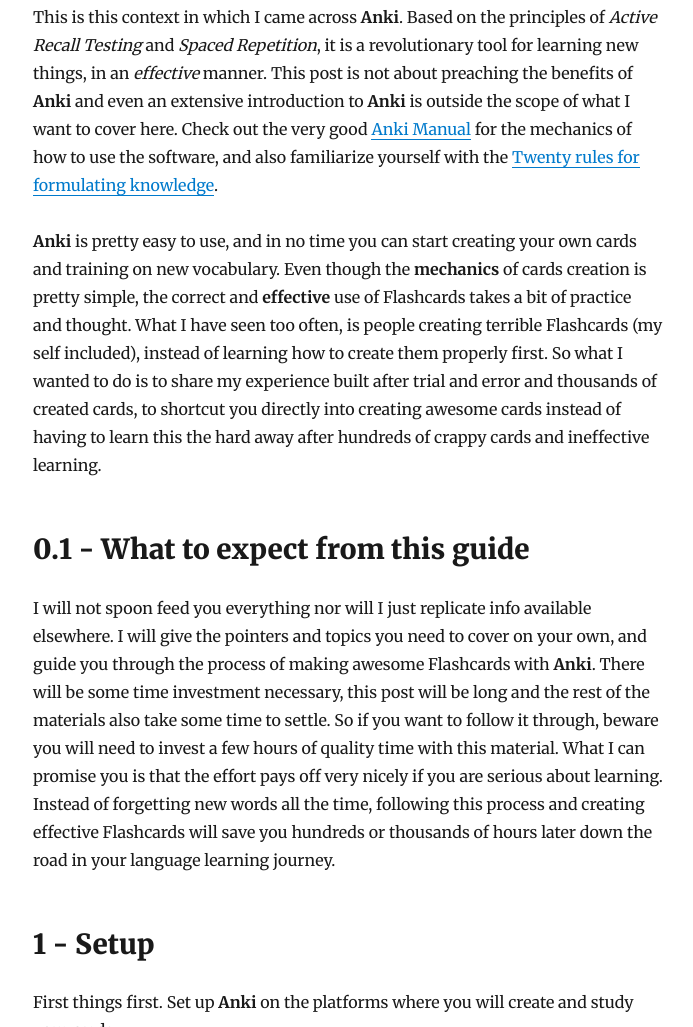
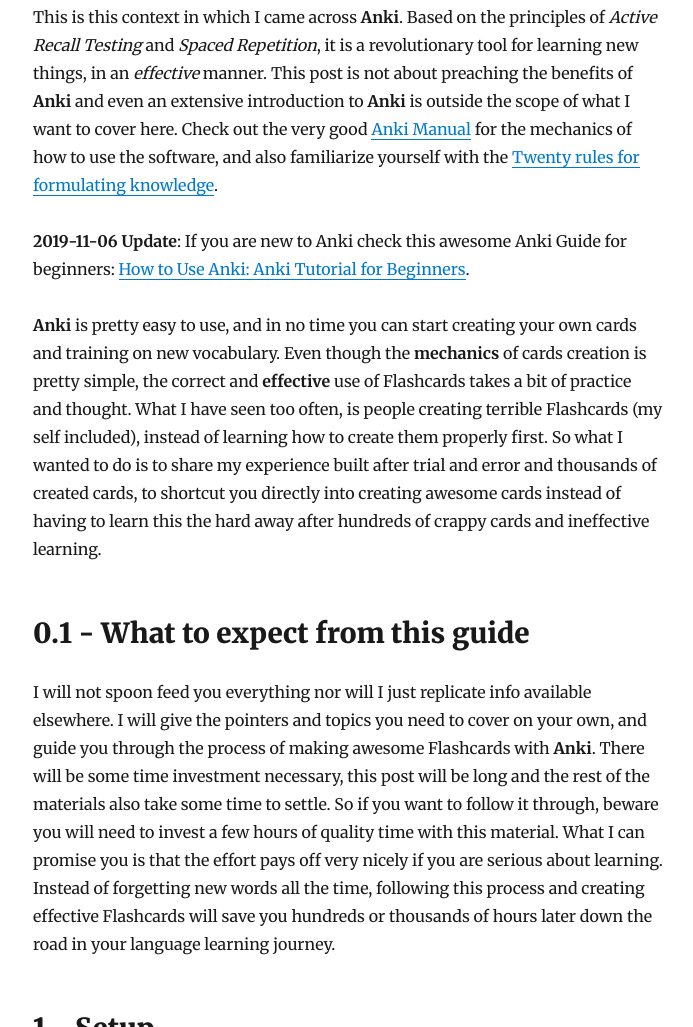
Before and after one commit to bradleyrudbek/thorrudbek.de, a Gatsby site: page /anki/ in a window 1280 px wide. Shown: the part 1995-3022 px from the top of the page, without its empty margins (292-985 px from the left). Built offline with nearby package versions, Linux system fonts and the light colour scheme; Gatsby itself is replaced by a stand-in of ours; some packages are replaced by stand-ins of ours.

Commit message:
adding link to great basic tutorial on anki from improveism.com

```diff
--- a/content/blog/anki/index.md
+++ b/content/blog/anki/index.md
@@ -35,6 +35,8 @@
 in any language, and [forvo.com](https://www.forvo.com) has native speakers pronouncing almost everything imaginable, and even if what you want isn't there, you can just add new words and phrases yourself, and someone will pronounce it in your target language very soon. This is all mind-blowing. I wonder how much easier it would have been if I had those tools 20 years ago when first learning English.
 
 This is this context in which I came across **Anki**. Based on the principles of *Active Recall Testing* and *Spaced Repetition*, it is a revolutionary tool for learning new things, in an *effective* manner. This post is not about preaching the benefits of **Anki** and even an extensive introduction to **Anki** is outside the scope of what I want to cover here. Check out the very good [Anki Manual](https://apps.ankiweb.net/docs/manual.html) for the mechanics of how to use the software, and also familiarize yourself with the [Twenty rules for formulating knowledge](http://www.supermemo.com/articles/20rules.htm).
+
+**2019-11-06 Update**: If you are new to Anki check this awesome Anki Guide for beginners: [How to Use Anki: Anki Tutorial for Beginners](https://improveism.com/how-to-use-anki-tutorial/).
 
 **Anki** is pretty easy to use, and in no time you can start creating your own cards and training on new vocabulary. Even though the **mechanics** of cards creation is pretty simple, the correct and **effective** use of Flashcards takes a bit of practice and thought. What I have seen too often, is people creating terrible Flashcards (my self included), instead of learning how to create them properly first. So what I wanted to do is to share my experience built after trial and error and thousands of created cards, to shortcut you directly into creating awesome cards instead of having to learn this the hard away after hundreds of crappy cards and ineffective learning.
 
```
